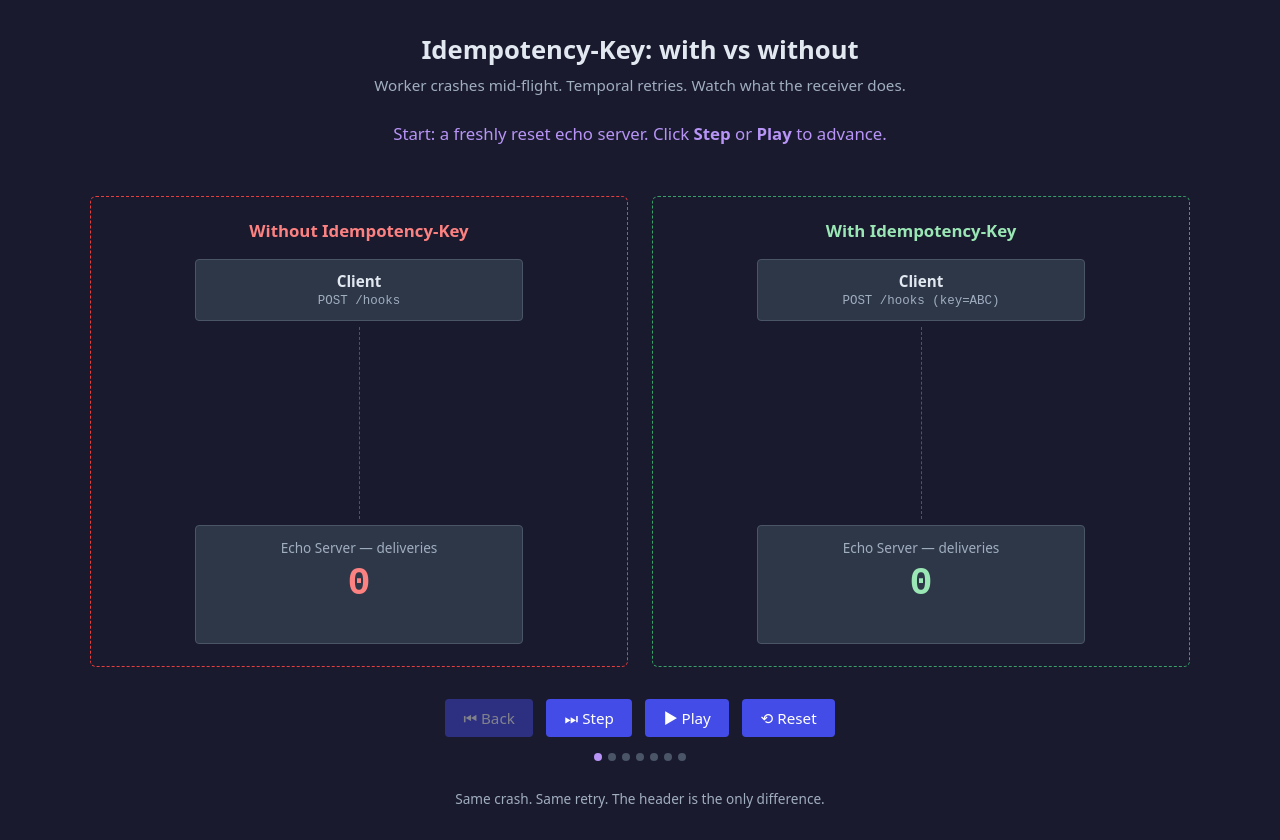
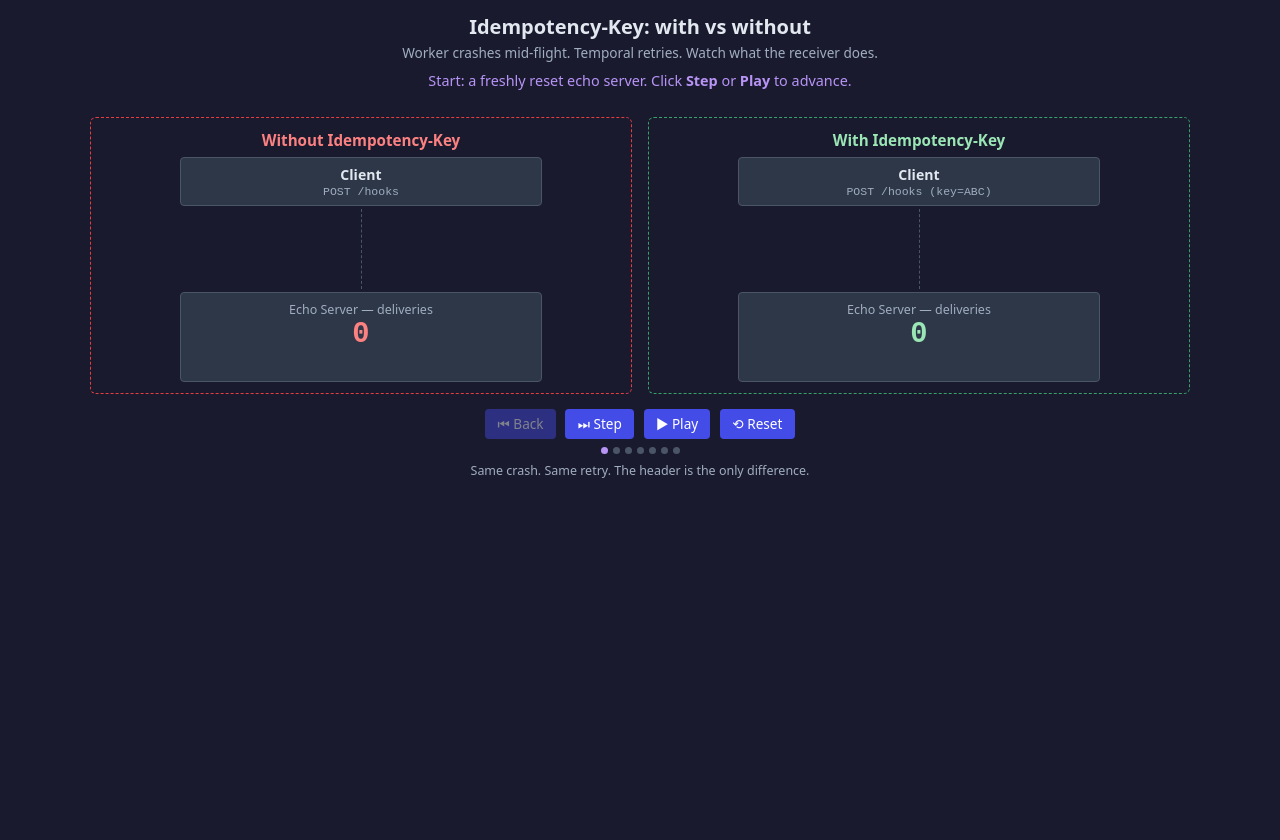
Before and after one commit to temporalio/edu-standalone-activities, a plain HTML site: page docs/idempotency-demo/index.html in a window 1280 px wide. After the commit the page ends 800 px from the top, so only its background shows below. Drawn offline with Linux system fonts and the light colour scheme.

Commit message:
Shrink Idempotency demo to fit inline (~430px tall)
The 720px iframe + the 12em conduit inside the demo was bigger than
the assignment panel. Tightened the demo's CSS across the board:
body padding 2em -> 0.8em; lane padding 1.4em -> 0.7em; conduit 12em
-> 5em; counter 2.4em -> 1.8em; controls/footer margins halved;
button padding 0.6em -> 0.4em. Lane min-height removed entirely so
the lane sizes to content.

Iframe height attribute drops from 720 to 430. Demo now reads in one
glance with all controls visible above the assignment fold.

Image rebuilt + pushed for the course-repo bundled copy too.

Lessons file updated: cross-origin <iframe> from raw.githack.com is
now a CONFIRMED working pattern in Instruqt assignment-body markdown.
Recorded so future tracks can use it for interactive HTML demos.

Co-Authored-By: Claude Opus 4.7 (1M context) <noreply@anthropic.com>

```diff
--- a/docs/idempotency-demo/index.html
+++ b/docs/idempotency-demo/index.html
@@ -11,24 +11,24 @@
     color: #e2e8f0;
     font-family: system-ui, -apple-system, 'Segoe UI', sans-serif;
     margin: 0;
-    padding: 2em 1em;
+    padding: 0.8em 1em;
     min-height: 100vh;
   }
-  h1 { text-align: center; margin: 0 0 0.3em 0; font-size: 1.6em; font-weight: 600; }
-  .subtitle { text-align: center; color: #a0aec0; margin-bottom: 1.8em; font-size: 0.95em; }
+  h1 { text-align: center; margin: 0 0 0.15em 0; font-size: 1.25em; font-weight: 600; }
+  .subtitle { text-align: center; color: #a0aec0; margin-bottom: 0.7em; font-size: 0.85em; }
   .step {
     text-align: center;
     color: #b794f6;
-    font-size: 1.05em;
-    margin: 0 auto 1.8em;
+    font-size: 0.9em;
+    margin: 0 auto 0.8em;
     max-width: 900px;
-    min-height: 2.6em;
-    line-height: 1.4;
+    min-height: 2.4em;
+    line-height: 1.35;
   }
   .lanes {
     display: grid;
     grid-template-columns: 1fr 1fr;
-    gap: 1.5em;
+    gap: 1em;
     max-width: 1100px;
     margin: 0 auto;
   }
@@ -38,17 +38,16 @@
   .lane {
     border: 1.5px dashed;
     border-radius: 6px;
-    padding: 1.4em 1em;
+    padding: 0.7em 0.7em;
     position: relative;
-    min-height: 420px;
   }
   .lane.without { border-color: #e53e3e; }
   .lane.with { border-color: #38a169; }
   .lane-title {
     text-align: center;
     font-weight: 600;
-    font-size: 1.05em;
-    margin-bottom: 1em;
+    font-size: 0.95em;
+    margin-bottom: 0.5em;
   }
   .lane.without .lane-title { color: #fc8181; }
   .lane.with .lane-title { color: #9ae6b4; }
@@ -56,25 +55,25 @@
     background: #2d3748;
     border: 1px solid #4a5568;
     border-radius: 4px;
-    padding: 0.7em 1em;
-    width: 65%;
+    padding: 0.4em 0.8em;
+    width: 70%;
     margin: 0 auto;
     text-align: center;
   }
   .box.client { margin-bottom: 0; }
-  .box.echo { margin-top: 0; }
-  .box-label { font-weight: 600; font-size: 0.95em; }
+  .box.echo { margin-top: 0; padding: 0.5em 0.8em; }
+  .box-label { font-weight: 600; font-size: 0.88em; }
   .box-sub {
     font-family: ui-monospace, 'SF Mono', monospace;
-    font-size: 0.78em;
+    font-size: 0.72em;
     color: #a0aec0;
-    margin-top: 0.25em;
+    margin-top: 0.15em;
   }
   .conduit {
     position: relative;
-    height: 12em;
-    margin: 0.4em auto;
-    width: 65%;
+    height: 5em;
+    margin: 0.2em auto;
+    width: 70%;
   }
   .conduit::before {
     content: '';
@@ -89,13 +88,13 @@
     position: absolute;
     left: 50%;
     transform: translate(-50%, -50%);
-    width: 16px;
-    height: 16px;
+    width: 14px;
+    height: 14px;
     background: #f6e05e;
     border: 2px solid #1a1a2e;
     border-radius: 50%;
     box-shadow: 0 0 8px rgba(246, 224, 94, 0.5);
-    transition: top 1.4s cubic-bezier(0.4, 0, 0.6, 1), opacity 0.25s;
+    transition: top 1s cubic-bezier(0.4, 0, 0.6, 1), opacity 0.25s;
     opacity: 0;
     top: 0;
     z-index: 2;
@@ -105,19 +104,20 @@
     left: 50%;
     transform: translate(-50%, -50%);
     top: 50%;
-    font-size: 2.4em;
+    font-size: 1.8em;
     opacity: 0;
     transition: opacity 0.25s;
     z-index: 3;
     text-shadow: 0 0 12px rgba(229, 62, 62, 0.6);
   }
-  .echo-label { font-size: 0.85em; color: #a0aec0; }
+  .echo-label { font-size: 0.78em; color: #a0aec0; }
   .counter {
-    font-size: 2.4em;
+    font-size: 1.8em;
     font-weight: 700;
-    margin: 0.15em 0 0.05em 0;
+    margin: 0.05em 0 0 0;
     transition: color 0.3s;
     font-family: ui-monospace, monospace;
+    line-height: 1.1;
   }
   .lane.without .counter { color: #fc8181; }
   .lane.with .counter { color: #9ae6b4; }
@@ -125,16 +125,17 @@
     display: inline-block;
     background: #38a169;
     color: #1a1a2e;
-    font-size: 0.75em;
+    font-size: 0.7em;
     font-weight: 600;
-    padding: 0.2em 0.6em;
+    padding: 0.15em 0.5em;
     border-radius: 3px;
+    margin-top: 0.15em;
     opacity: 0;
     transition: opacity 0.3s;
   }
   .controls {
     text-align: center;
-    margin-top: 2em;
+    margin-top: 0.9em;
     max-width: 1100px;
     margin-left: auto;
     margin-right: auto;
@@ -144,9 +145,9 @@
     color: white;
     border: none;
     border-radius: 4px;
-    padding: 0.6em 1.2em;
-    margin: 0 0.3em;
-    font-size: 0.95em;
+    padding: 0.4em 0.9em;
+    margin: 0 0.2em;
+    font-size: 0.85em;
     font-family: inherit;
     cursor: pointer;
     transition: background 0.15s;
@@ -156,12 +157,12 @@
   .progress {
     display: flex;
     justify-content: center;
-    gap: 6px;
-    margin-top: 1em;
+    gap: 5px;
+    margin-top: 0.55em;
   }
   .progress-pip {
-    width: 8px;
-    height: 8px;
+    width: 7px;
+    height: 7px;
     background: #4a5568;
     border-radius: 50%;
     transition: background 0.2s;
@@ -170,8 +171,8 @@
   .footer {
     text-align: center;
     color: #a0aec0;
-    margin-top: 2em;
-    font-size: 0.85em;
+    margin-top: 0.6em;
+    font-size: 0.78em;
   }
 </style>
 </head>
--- a/python/instruqt/track.yml
+++ b/python/instruqt/track.yml
@@ -51,5 +51,5 @@ lab_config:
   hideStopButton: false
   default_layout: AssignmentRight
   default_layout_sidebar_size: 40
-checksum: "9519925280942583252"
+checksum: "2393539263274266771"
 enhanced_loading: false
```
Also changed, not shown: claude-lessons/instruqt-tracks.md (+3 -1 lines), python/course-repo/demo/index.html (+41 -40 lines), python/instruqt/02-idempotency-and-crash-safety/assignment.md (+1 -1 lines).
